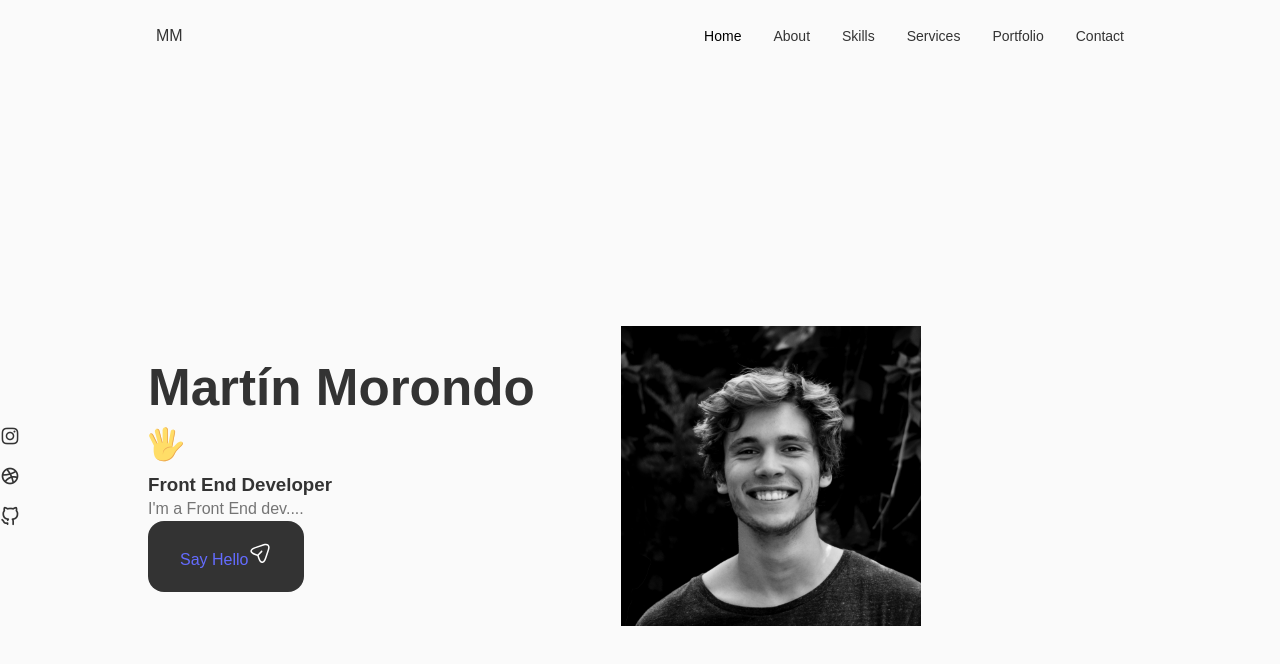
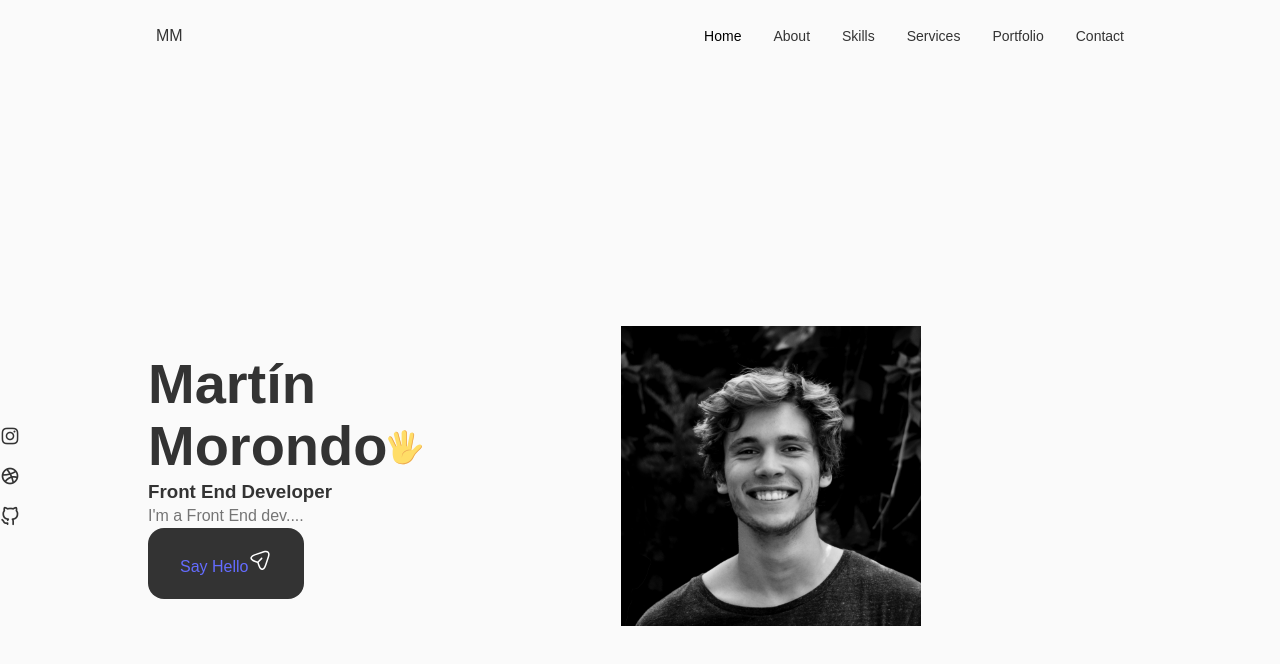
Before and after one commit to martinmorondo/portfolio-con-react, a React (Vite) app: page / in a window 1280 px wide. Shown: the top 664 px of the page. Built offline with nearby package versions, Linux system fonts and the light colour scheme.

Commit message:
I added styles to the title of the home section

```diff
--- a/src/components/home/home.css
+++ b/src/components/home/home.css
@@ -20,6 +20,11 @@
     color: var(--title-color-dark);
 }
 
+.home-title {
+    font-size: var(--big-font-size);
+    margin-bottom: var(--mb-0-25);
+}
+
 .home-img {
     background: url(../../assets/img/profile.jpg);
     background-repeat: no-repeat;
```
